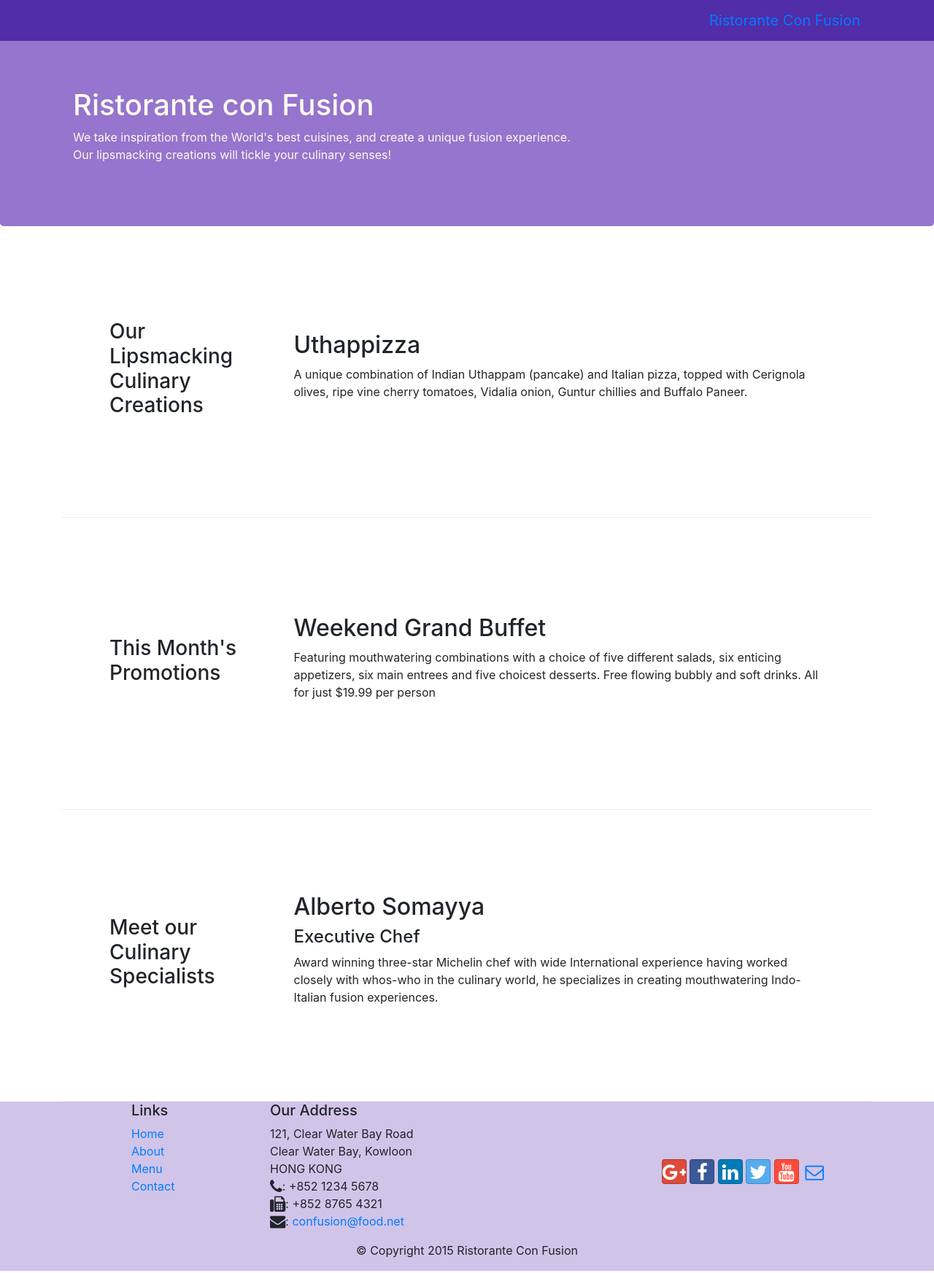
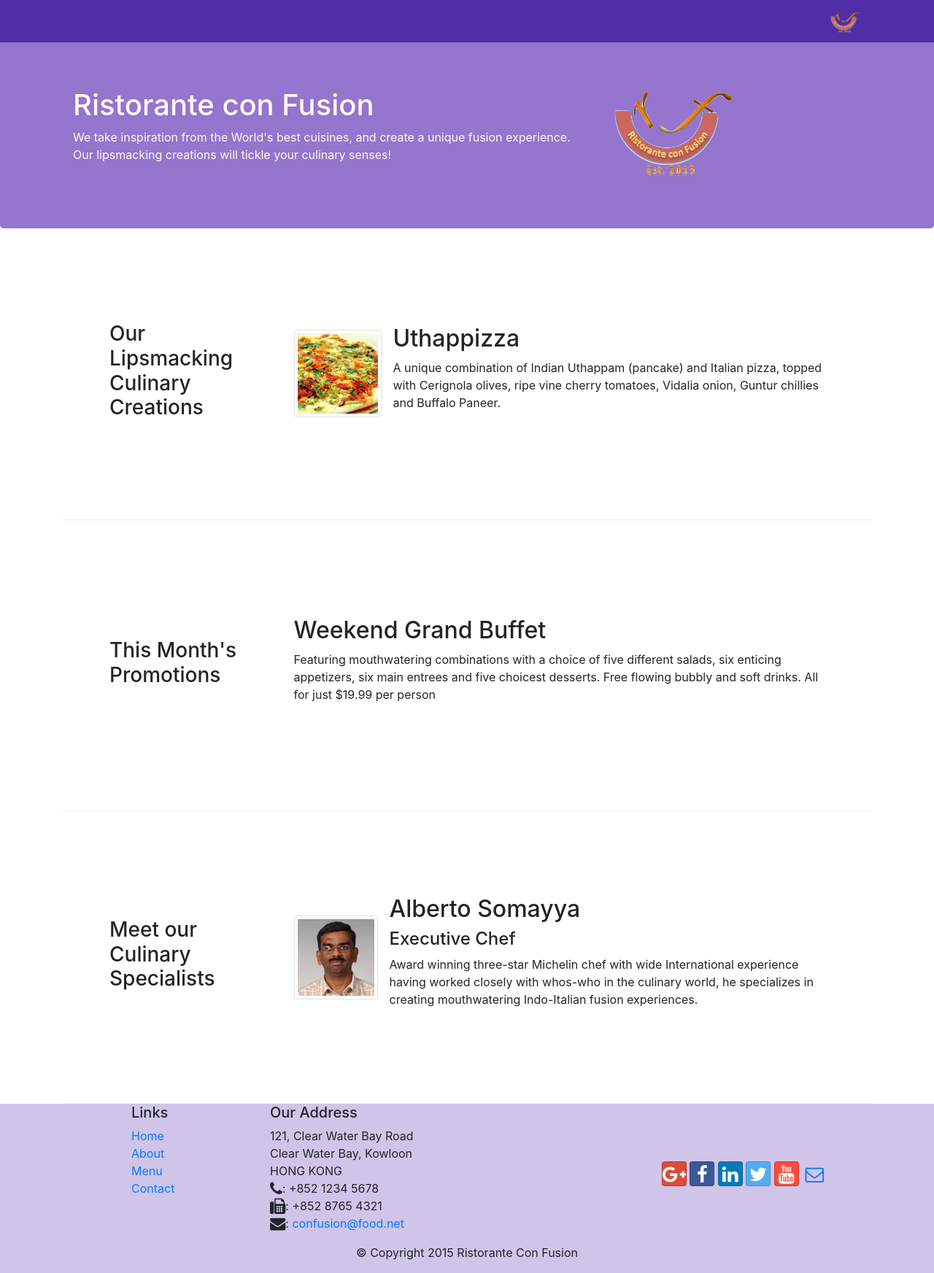
Before and after one commit to Satyendra07/bootstrap-dev, a website: page index.html in a window 1280 px wide. Shown: the whole page at 73% size. Drawn offline with nearby package versions, Linux system fonts and the light colour scheme; files that its build step writes are made by us from their sources.

Commit message:
images and media

```diff
--- a/index.html
+++ b/index.html
@@ -22,7 +22,7 @@
                    <button class="navbar-toggler" type="button" data-toggle="collapse" data-target="#Navbar">
                         <span class="navbar-toggler-icon"></span>
                     </button>
-                    <a class="navbar-brand" href="#">Ristorante Con Fusion</a>
+                    <a class="navbar-brand" href="#"><img src="img/logo.png" height="30" width="41"></a>
                    <div class="collapse navbar-collapse" id="Navbar">
                         <ul class="navbar-nav">
                                 <li class="nav-item active"><a class="nav-link" href="#"><span class="fa fa-home fa-lg"></span> Home</a></li>
@@ -43,8 +43,8 @@
                     <h1>Ristorante con Fusion</h1>
                     <p class="hidden-sm-down">We take inspiration from the World's best cuisines, and create a unique fusion experience. Our lipsmacking creations will tickle your culinary senses!</p>
                 </div>
-                <div class="col col-sm">
-
+                <div class="col col-sm align-self-center">
+                                <img src="img/logo.png" class="img-fluid">
                 </div>
             </div>
         </div>
@@ -56,8 +56,17 @@
                 <h3>Our Lipsmacking Culinary Creations</h3>
             </div>
             <div class="col-sm  col-md flex-first">
-                <h2>Uthappizza</h2>
-                <p class="hidden-sm-down">A unique combination of Indian Uthappam (pancake) and Italian pizza, topped with Cerignola olives, ripe vine cherry tomatoes, Vidalia onion, Guntur chillies and Buffalo Paneer.</p>
+                    <div class="media">
+                            <img class="d-flex mr-3 img-thumbnail align-self-center"
+                                 src="img/uthappizza.png" alt="Uthappizza">
+                            <div class="media-body">
+                                <h2 class="mt-0">Uthappizza</h2>
+                                <p class="hidden-xs-down">A unique combination of Indian Uthappam (pancake) and
+                                  Italian pizza, topped with Cerignola olives, ripe vine
+                                  cherry tomatoes, Vidalia onion, Guntur chillies and
+                                  Buffalo Paneer.</p>
+                            </div>
+                        </div>
             </div>
         </div>
 
@@ -77,9 +86,19 @@
                 <h3>Meet our Culinary Specialists</h3>
             </div>
             <div class="col-sm  col-md flex-first">
-                <h2>Alberto Somayya</h2>
-                <h4>Executive Chef</h4>
-                <p class="hidden-sm-down">Award winning three-star Michelin chef with wide International experience having worked closely with whos-who in the culinary world, he specializes in creating mouthwatering Indo-Italian fusion experiences. </p>
+                    <div class="media">
+                            <img class="d-flex mr-3 img-thumbnail align-self-center"
+                                 src="img/alberto.png" alt="Alberto Somayya">
+                            <div class="media-body">
+                                <h2 class="mt-0">Alberto Somayya</h2>
+                                <h4>Executive Chef</h4>
+                                <p class="hidden-xs-down">Award winning three-star Michelin chef with wide
+                                 International experience having worked closely with
+                                 whos-who in the culinary world, he specializes in
+                                  creating mouthwatering Indo-Italian fusion experiences.
+                                 </p>
+                            </div>
+                        </div>
             </div>
         </div>
     </div>
```
Also changed, not shown: aboutus.html (+1 -1 lines), contactus.html (+1 -1 lines), img/alberto.png (added), img/buffet.png (added), img/logo.png (added), img/uthappizza.png (added), 1 other file.
